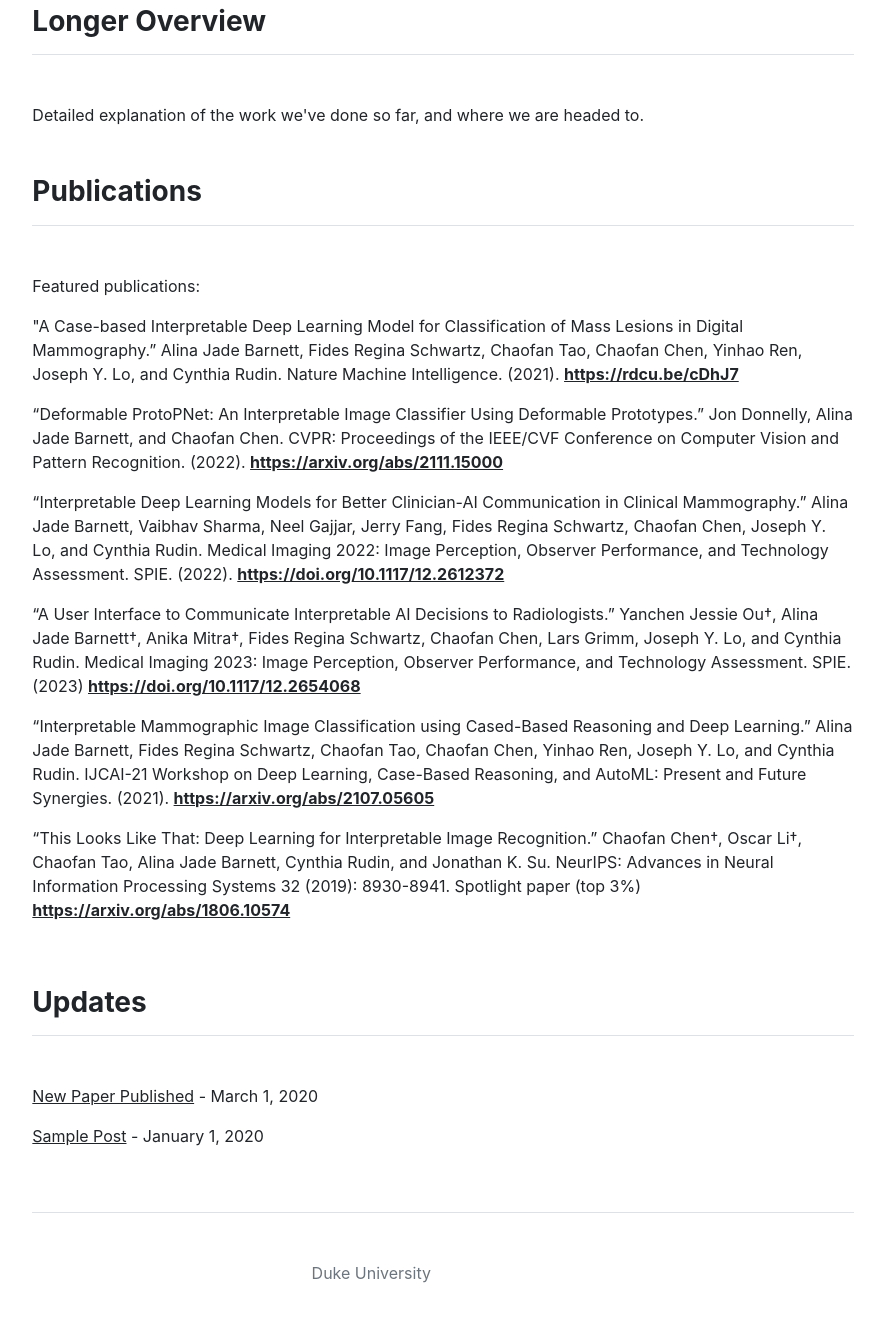
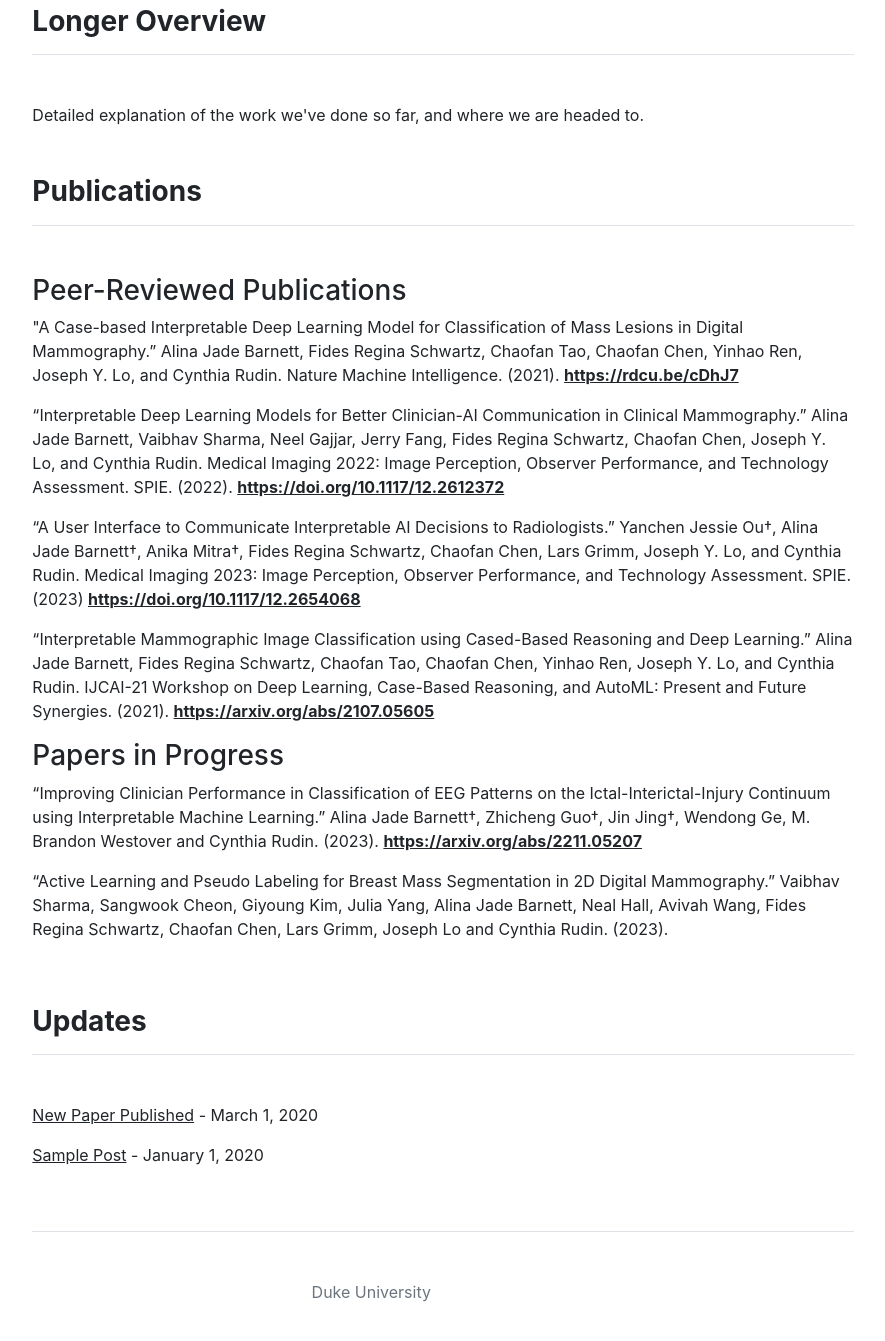
Before and after one commit to alinajadebarnett/interpmammo, a Jekyll site: the page built from index.md, in a window 1280 px wide and 1400 px high, scrolled down 1078 px. Shown: the top 1341 px of the window, without its empty margins (197-1082 px from the left). Built offline with Jekyll 4.4.1, drawn with Linux system fonts in a browser that asks for light colours; some of the changed text lies outside the part shown.

Commit message:
change publications and homepage

```diff
--- a/_data/publications.yml
+++ b/_data/publications.yml
@@ -1,20 +1,16 @@
 featured:
 - {name: '"A Case-based Interpretable Deep Learning Model for Classification of Mass Lesions in Digital Mammography.” Alina Jade Barnett, Fides Regina Schwartz, Chaofan Tao, Chaofan Chen, Yinhao Ren, Joseph Y. Lo, and Cynthia Rudin. Nature Machine Intelligence. (2021).', url: 'https://rdcu.be/cDhJ7'}
-- {name: '“Deformable ProtoPNet: An Interpretable Image Classifier Using Deformable Prototypes.” Jon Donnelly, Alina Jade Barnett, and Chaofan Chen. CVPR: Proceedings of the IEEE/CVF Conference on Computer Vision and Pattern Recognition. (2022).', url: 'https://arxiv.org/abs/2111.15000'}
 - {name: '“Interpretable Deep Learning Models for Better Clinician-AI Communication in Clinical Mammography.” Alina Jade Barnett, Vaibhav Sharma, Neel Gajjar, Jerry Fang, Fides Regina Schwartz, Chaofan Chen, Joseph Y. Lo, and Cynthia Rudin. Medical Imaging 2022: Image Perception, Observer Performance, and Technology Assessment. SPIE. (2022).', url: 'https://doi.org/10.1117/12.2612372'}
 - {name: '“A User Interface to Communicate Interpretable AI Decisions to Radiologists.” Yanchen Jessie Ou†, Alina Jade Barnett†, Anika Mitra†, Fides Regina Schwartz, Chaofan Chen, Lars Grimm, Joseph Y. Lo, and Cynthia Rudin. Medical Imaging 2023: Image Perception, Observer Performance, and Technology Assessment. SPIE. (2023)', url: 'https://doi.org/10.1117/12.2654068'}
 - {name: '“Interpretable Mammographic Image Classification using Cased-Based Reasoning and Deep Learning.” Alina Jade Barnett, Fides Regina Schwartz, Chaofan Tao, Chaofan Chen, Yinhao Ren, Joseph Y. Lo, and Cynthia Rudin. IJCAI-21 Workshop on Deep Learning, Case-Based Reasoning, and AutoML: Present and Future Synergies. (2021).', url: 'https://arxiv.org/abs/2107.05605'}
-- {name: '“This Looks Like That: Deep Learning for Interpretable Image Recognition.” Chaofan Chen†, Oscar Li†, Chaofan Tao, Alina Jade Barnett, Cynthia Rudin, and Jonathan K. Su. NeurIPS: Advances in Neural Information Processing Systems 32 (2019): 8930-8941. Spotlight paper (top 3%)', url: 'https://arxiv.org/abs/1806.10574'}
 
 index:
 - {name: '"A Case-based Interpretable Deep Learning Model for Classification of Mass Lesions in Digital Mammography.” Alina Jade Barnett, Fides Regina Schwartz, Chaofan Tao, Chaofan Chen, Yinhao Ren, Joseph Y. Lo, and Cynthia Rudin. Nature Machine Intelligence. (2021).', url: 'https://rdcu.be/cDhJ7'}
-- {name: '“Deformable ProtoPNet: An Interpretable Image Classifier Using Deformable Prototypes.” Jon Donnelly, Alina Jade Barnett, and Chaofan Chen. CVPR: Proceedings of the IEEE/CVF Conference on Computer Vision and Pattern Recognition. (2022).', url: 'https://arxiv.org/abs/2111.15000'}
 - {name: '“Interpretable Deep Learning Models for Better Clinician-AI Communication in Clinical Mammography.” Alina Jade Barnett, Vaibhav Sharma, Neel Gajjar, Jerry Fang, Fides Regina Schwartz, Chaofan Chen, Joseph Y. Lo, and Cynthia Rudin. Medical Imaging 2022: Image Perception, Observer Performance, and Technology Assessment. SPIE. (2022).', url: 'https://doi.org/10.1117/12.2612372'}
 - {name: '“A User Interface to Communicate Interpretable AI Decisions to Radiologists.” Yanchen Jessie Ou†, Alina Jade Barnett†, Anika Mitra†, Fides Regina Schwartz, Chaofan Chen, Lars Grimm, Joseph Y. Lo, and Cynthia Rudin. Medical Imaging 2023: Image Perception, Observer Performance, and Technology Assessment. SPIE. (2023)', url: 'https://doi.org/10.1117/12.2654068'}
 - {name: '“Interpretable Mammographic Image Classification using Cased-Based Reasoning and Deep Learning.” Alina Jade Barnett, Fides Regina Schwartz, Chaofan Tao, Chaofan Chen, Yinhao Ren, Joseph Y. Lo, and Cynthia Rudin. IJCAI-21 Workshop on Deep Learning, Case-Based Reasoning, and AutoML: Present and Future Synergies. (2021).', url: 'https://arxiv.org/abs/2107.05605'}
-- {name: '“This Looks Like That: Deep Learning for Interpretable Image Recognition.” Chaofan Chen†, Oscar Li†, Chaofan Tao, Alina Jade Barnett, Cynthia Rudin, and Jonathan K. Su. NeurIPS: Advances in Neural Information Processing Systems 32 (2019): 8930-8941. Spotlight paper (top 3%)', url: 'https://arxiv.org/abs/1806.10574'}
 
-underreview:
+working:
 - {name: '“Improving Clinician Performance in Classification of EEG Patterns on the Ictal-Interictal-Injury Continuum using Interpretable Machine Learning.” Alina Jade Barnett†, Zhicheng Guo†, Jin Jing†, Wendong Ge, M. Brandon Westover and Cynthia Rudin. (2023).', url: 'https://arxiv.org/abs/2211.05207'}
 - {name: '“Active Learning and Pseudo Labeling for Breast Mass Segmentation in 2D Digital Mammography.” Vaibhav Sharma, Sangwook Cheon, Giyoung Kim, Julia Yang, Alina Jade Barnett, Neal Hall, Avivah Wang, Fides Regina Schwartz, Chaofan Chen, Lars Grimm, Joseph Lo and Cynthia Rudin. (2023).', url: ''}
 
--- a/_includes/publications.html
+++ b/_includes/publications.html
@@ -1,17 +1,24 @@
 <div class="row g-5 mb-5">
   <div>
     <h3 class="fw-bold border-bottom pb-3 mb-5">Publications</h3>
-    {% if page.title == "Home" %}
+    <!-- {% if page.title == "Home" %}
       <p>Featured publications:</p>
       {% for item in site.data.publications.featured %}
-        <!-- <p><a href="{{ item.url }}">{{ item.name }}</a></p> -->
         <p>{{ item.name }} <b><a href="{{ item.url }}">{{ item.url }}</a></b></p>
       {% endfor %}
     {% else %}
       {% for item in site.data.publications.index %}
-        <!-- <p><a href="{{ item.url }}">{{ item.name }}</a></p> -->
         <p>{{ item.name }} <b><a href="{{ item.url }}">{{ item.url }}</a></b></p>
       {% endfor %}
-    {% endif %}
+    {% endif %} -->
+    <h3>Peer-Reviewed Publications</h3>
+    {% for item in site.data.publications.index %}
+      <p>{{ item.name }} <b><a href="{{ item.url }}">{{ item.url }}</a></b></p>
+    {% endfor %}
+
+    <h3>Papers in Progress</h3>
+    {% for item in site.data.publications.working %}
+    <p>{{ item.name }} <b><a href="{{ item.url }}">{{ item.url }}</a></b></p>
+    {% endfor %}
   </div>
 </div>
```
Also changed, not shown: index.md (+1 -1 lines).
